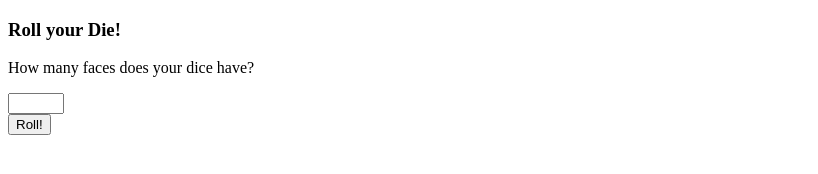
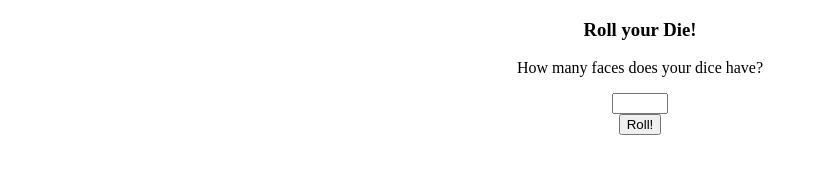
Before and after one commit to ShimiLie/DiceRoll, a plain HTML site: page index.html in a window 1280 px wide. Shown: the whole page, without its empty margins (0-818 px from the left). Drawn offline with Linux system fonts and the light colour scheme.

Commit message:
first UI

```diff
--- a/index.html
+++ b/index.html
@@ -18,7 +18,7 @@
 
 <main>
     <div>
-        <button onclick="rollDice()"> Roll!</button>
+        <button id="button" onclick="rollDice()"> Roll!</button>
         <h2 id="result"></h2>
     </div>
 </main>
--- a/style.css
+++ b/style.css
@@ -0,0 +1,3 @@
+body {
+    text-align: center;
+}
```
